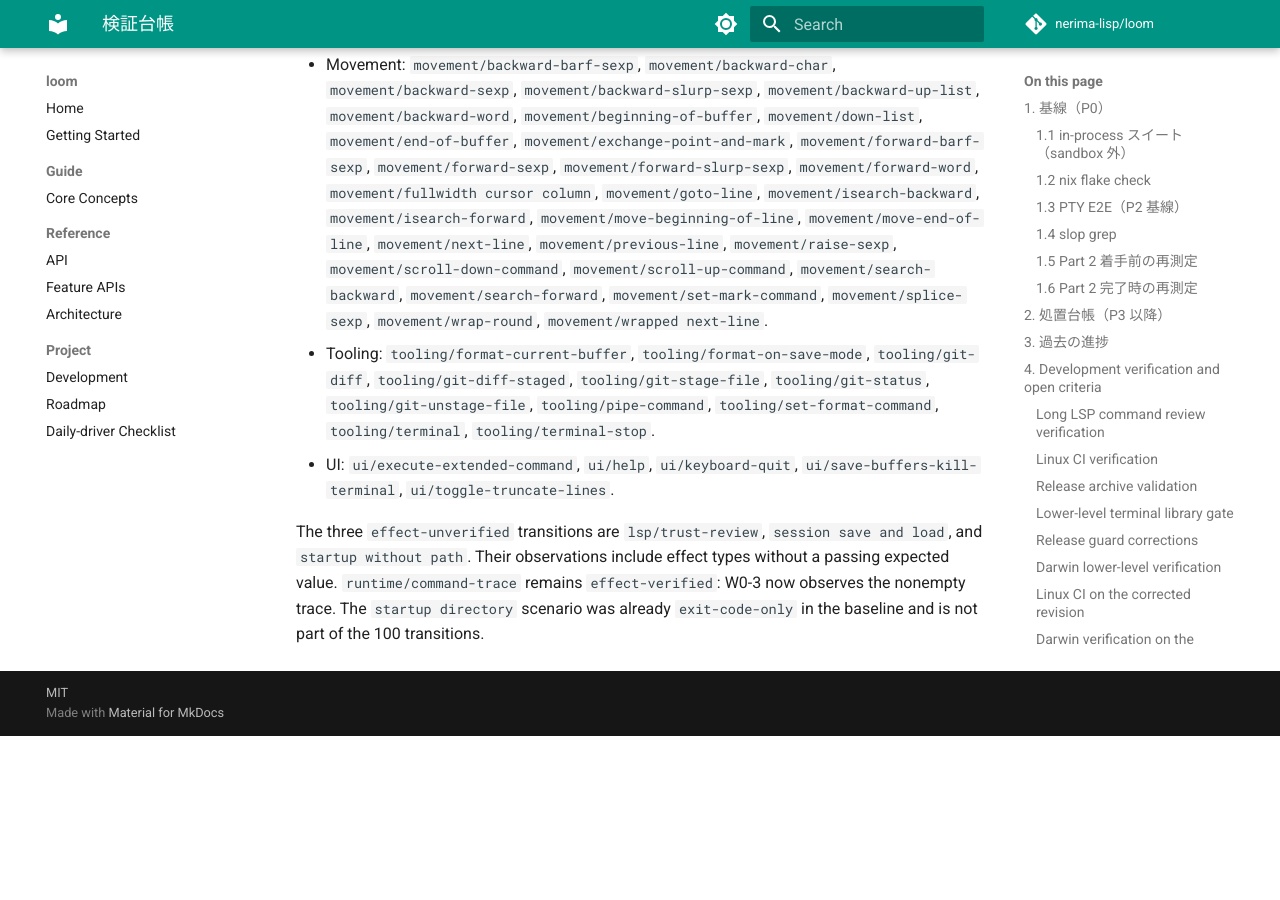
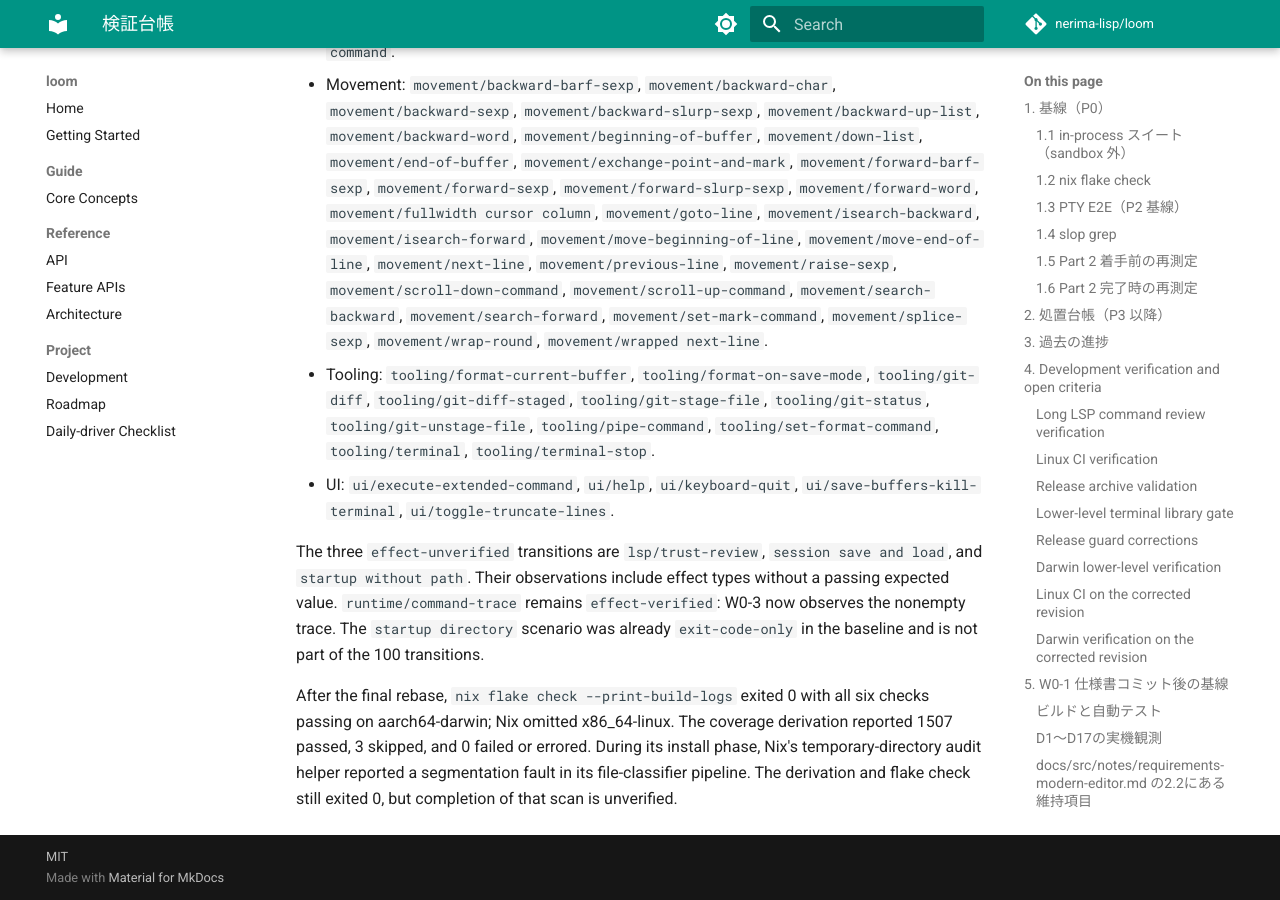
Before and after one commit to nerima-lisp/loom, an MkDocs documentation site: the page built from docs/src/notes/verification-ledger.md, in a window 1280 px wide and 900 px high, scrolled down 29264 px. Built offline with MkDocs 1.6.1 and Material for MkDocs 9.7.7, drawn with Linux system fonts in a browser that asks for light colours; comment, search, counter and statistics services are not loaded; before the commit the page ends 30000 px from its top, so only the background shows below that; some of the changed text lies outside the part shown.

Commit message:
docs: record final W0-2 verification

```diff
--- a/docs/src/notes/verification-ledger.md
+++ b/docs/src/notes/verification-ledger.md
@@ -829,7 +829,7 @@
 | S1 | Done | The self-test expands the PTY from 8 to 12 rows, drains already available PTY bytes before resizing, and checks the mode line at the new row after input triggers a redraw. With the redraw call in `src/application/event-loop.lisp` temporarily disabled, the same scenario failed on a blank mode-line row. The temporary source change was restored. |
 | S2 | Done | Public `observe_*` methods no longer accept `passed=`. Screen-text observations read the selected screen region or row from `Session.screen`; assertions use the observation result. |
 | S3 | Closed by W0-3 | W0-3 removed the wrapper from `t/e2e/scenarios/trace.py` and records `session.trace_bytes`. The final `runtime/command-trace` result is `effect-verified` and records the expected 13 trace events. |
-| S4 | Done | Every runner-produced `result.json` contains `binary_realpath` and `declared_commands`. All 120 final-run paths resolved to executable files. |
+| S4 | Done | Every runner-produced `result.json` contains `binary_realpath` and `declared_commands`. All 120 `binary_realpath` values pointed to executable files, and all 120 declared command lists were present. |
 | S5 | Done | The runner catches scenario `Exception` values at the scenario boundary, saves a failed result, and continues the suite. CLI tests cover `ValueError`, `KeyError`, `TypeError`, and `RuntimeError`. |
 | S6 | Done | The registry raises `ValueError` when a duplicate scenario name is decorated. |
 | S7 | Done | `pty_output` is an effect observation. The four CLI scenarios were `effect-verified`; `observation_class` is the single verification criterion. |
@@ -879,3 +879,10 @@
 `effect-verified`: W0-3 now observes the nonempty trace. The `startup directory`
 scenario was already `exit-code-only` in the baseline and is not part of the
 100 transitions.
+
+After the final rebase, `nix flake check --print-build-logs` exited 0 with all
+six checks passing on aarch64-darwin; Nix omitted x86_64-linux. The coverage
+derivation reported 1507 passed, 3 skipped, and 0 failed or errored. During its
+install phase, Nix's temporary-directory audit helper reported a segmentation
+fault in its file-classifier pipeline. The derivation and flake check still
+exited 0, but completion of that scan is unverified.
```
Also changed, not shown: other parts of docs/src/notes/verification-ledger.md (+1 -1 lines).
